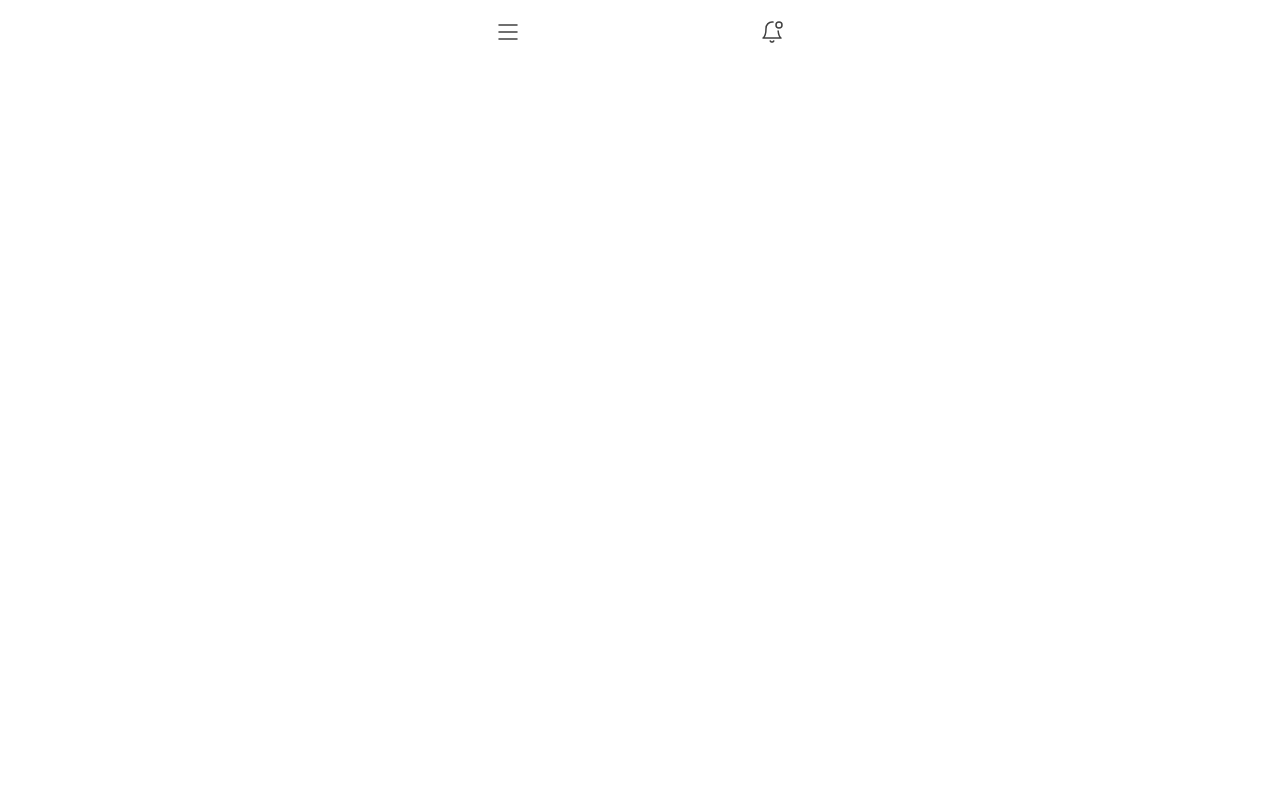
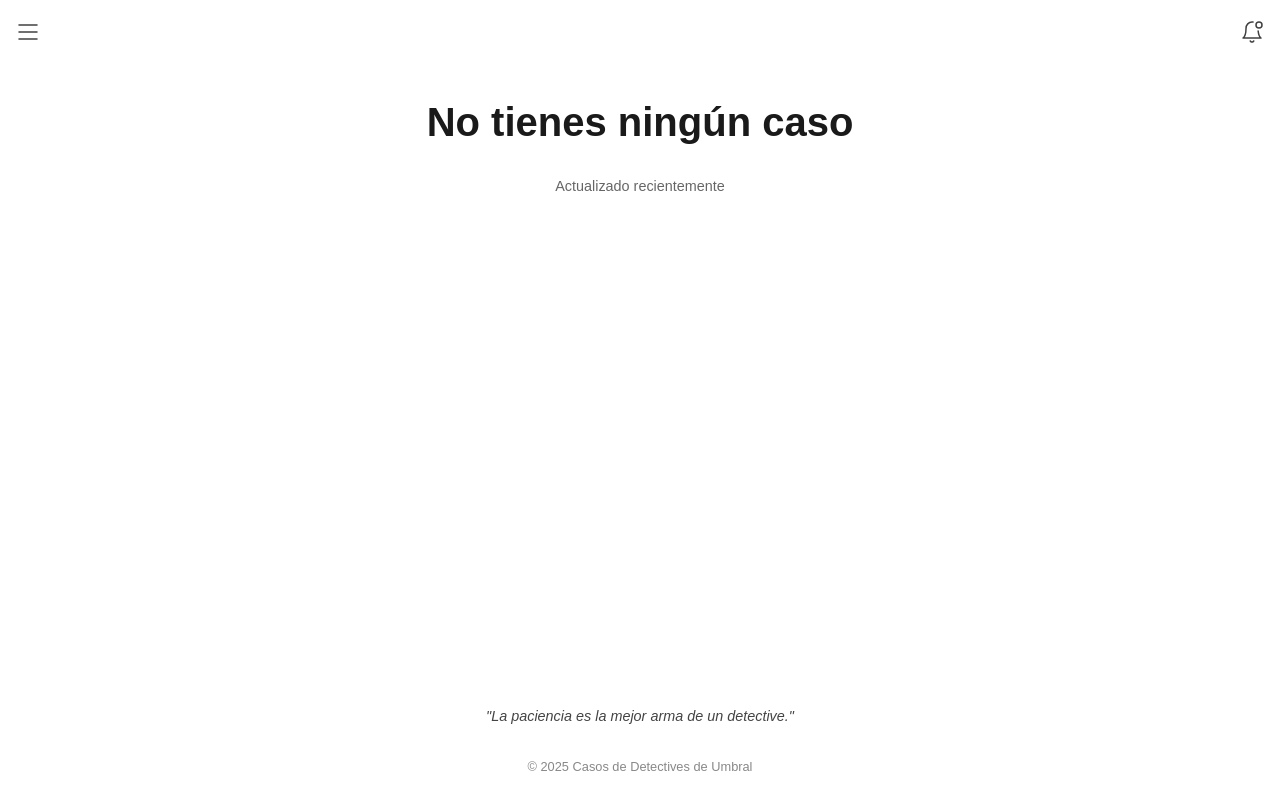
Before and after one commit to GRAMAPHENIA/casos-de-detectives-de-umbral, a Next.js app: page / in a window 1280 px wide. Built offline with nearby package versions, Linux system fonts and the light colour scheme.

Commit message:
feat: Agregar componentes NoCases y Footer, y mejorar la estructura de la página principal

```diff
--- a/src/app/page.tsx
+++ b/src/app/page.tsx
@@ -1,13 +1,19 @@
 import Menu from "@/components/header/menu/menu";
+import NoCases from "@/components/no-cases/no-cases";
+import Footer from "@/components/footer/footer";
 
 export default function Home() {
   return (
-    <div className="">
-      <header className="max-w-[320px] mx-auto">
+    <div className="flex flex-col min-h-screen">
+      <header>
         <Menu />
       </header>
-      <main className=""></main>
-      <footer className=""></footer>
+      <main>
+        <NoCases />
+      </main>
+      <footer className="mt-auto">
+        <Footer />
+      </footer>
     </div>
   );
 }
--- /dev/null
+++ b/src/components/footer/footer.module.css
@@ -0,0 +1,42 @@
+.footer {
+  margin-top: 2rem;
+  padding: 1.5rem 1rem;
+  text-align: center;
+  color: #666;
+  font-size: 0.9rem;
+  /* border-top: 1px solid #eaeaea; */
+  /* background-color: #f9f9f9; */
+  border-radius: 8px;
+}
+
+.phraseContainer {
+  margin-bottom: 1rem;
+  font-style: italic;
+  color: #444;
+  min-height: 3rem;
+  display: flex;
+  align-items: center;
+  justify-content: center;
+}
+
+.phrase {
+  max-width: 600px;
+  margin: 0 auto;
+  line-height: 1.5;
+}
+
+.copyright {
+  font-size: 0.8rem;
+  color: #888;
+  margin-top: 0.5rem;
+}
+
+@media (max-width: 768px) {
+  .footer {
+    padding: 1rem 0.5rem;
+  }
+
+  .phrase {
+    font-size: 0.85rem;
+  }
+}
--- /dev/null
+++ b/src/components/footer/footer.tsx
@@ -0,0 +1,40 @@
+"use client";
+
+import { useState, useEffect } from "react";
+import styles from "./footer.module.css";
+
+const detectivePhrases = [
+  "Las pistas están ahí, solo hay que saber buscarlas.",
+  "Ningún caso es demasiado pequeño para un buen detective.",
+  "La verdad siempre sale a la luz, solo es cuestión de tiempo.",
+  "Un buen detective nunca subestima el poder de la observación.",
+  "Cada detalle cuenta en la resolución de un caso.",
+  "La intuición es tan importante como la evidencia.",
+  "Los grandes misterios requieren mentes aún mayores.",
+  "La paciencia es la mejor arma de un detective.",
+  "No hay crimen perfecto, solo investigaciones incompletas.",
+  "Las apariencias engañan, pero los hechos no mienten.",
+];
+
+export const Footer = () => {
+  const [randomPhrase, setRandomPhrase] = useState("");
+
+  useEffect(() => {
+    // Seleccionar una frase aleatoria al montar el componente
+    const randomIndex = Math.floor(Math.random() * detectivePhrases.length);
+    setRandomPhrase(detectivePhrases[randomIndex]);
+  }, []);
+
+  return (
+    <footer className={styles.footer}>
+      <div className={styles.phraseContainer}>
+        <p className={styles.phrase}>&quot;{randomPhrase}&quot;</p>
+      </div>
+      <div className={styles.copyright}>
+        © {new Date().getFullYear()} Casos de Detectives de Umbral
+      </div>
+    </footer>
+  );
+};
+
+export default Footer;
--- a/src/components/header/menu/menu.tsx
+++ b/src/components/header/menu/menu.tsx
@@ -17,7 +17,7 @@ export default function Menu() {
       </ul>
       <ul>
         <li>
-         <Notifications />
+          <Notifications />
         </li>
       </ul>
     </nav>
--- /dev/null
+++ b/src/components/no-cases/no-cases.module.css
@@ -0,0 +1,57 @@
+.container {
+  display: flex;
+  flex-direction: column;
+  align-items: center;
+  justify-content: center;
+  height: 100%;
+  text-align: center;
+  padding: 2rem;
+}
+
+.title {
+  font-size: 2.5rem;
+  font-weight: 700;
+  color: #1a1a1a;
+  margin-bottom: 1rem;
+}
+
+.updatedIndicator {
+  position: relative;
+  color: #666;
+  font-size: 0.9rem;
+  cursor: default;
+  padding: 0.5rem 1rem;
+  border-radius: 4px;
+  transition: background-color 0.2s;
+}
+
+.updatedIndicator:hover {
+  background-color: #f5f5f50f;
+}
+
+.tooltip {
+  position: absolute;
+  bottom: 100%;
+  left: 50%;
+  transform: translateX(-50%);
+  background-color: #333;
+  color: white;
+  padding: 0.5rem 1rem;
+  border-radius: 4px;
+  font-size: 0.8rem;
+  white-space: nowrap;
+  margin-bottom: 0.5rem;
+  z-index: 10;
+  box-shadow: 0 2px 5px rgba(0, 0, 0, 0.2);
+}
+
+.tooltip::after {
+  content: '';
+  position: absolute;
+  top: 100%;
+  left: 50%;
+  margin-left: -5px;
+  border-width: 5px;
+  border-style: solid;
+  border-color: #333 transparent transparent transparent;
+}
--- /dev/null
+++ b/src/components/no-cases/no-cases.tsx
@@ -0,0 +1,42 @@
+'use client';
+
+import { useState, useEffect } from 'react';
+import styles from './no-cases.module.css';
+
+export const NoCases = () => {
+  const [currentDate, setCurrentDate] = useState('');
+  const [showTooltip, setShowTooltip] = useState(false);
+
+  useEffect(() => {
+    // Formatear la fecha actual al montar el componente
+    const now = new Date();
+    setCurrentDate(now.toLocaleDateString('es-ES', {
+      weekday: 'long',
+      year: 'numeric',
+      month: 'long',
+      day: 'numeric',
+      hour: '2-digit',
+      minute: '2-digit'
+    }));
+  }, []);
+
+  return (
+    <div className={styles.container}>
+      <h1 className={styles.title}>No tienes ningún caso</h1>
+      <div
+        className={styles.updatedIndicator}
+        onMouseEnter={() => setShowTooltip(true)}
+        onMouseLeave={() => setShowTooltip(false)}
+      >
+        Actualizado recientemente
+        {showTooltip && (
+          <span className={styles.tooltip}>
+            {currentDate}
+          </span>
+        )}
+      </div>
+    </div>
+  );
+};
+
+export default NoCases;
```
